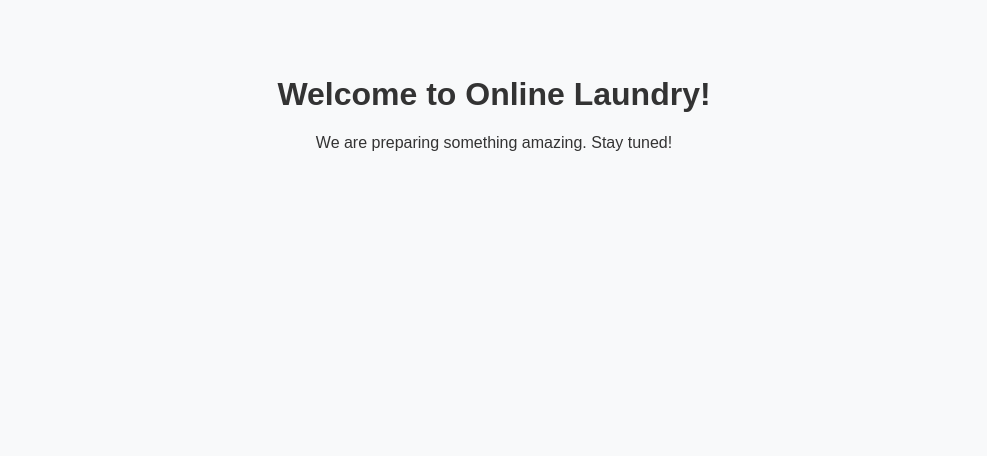
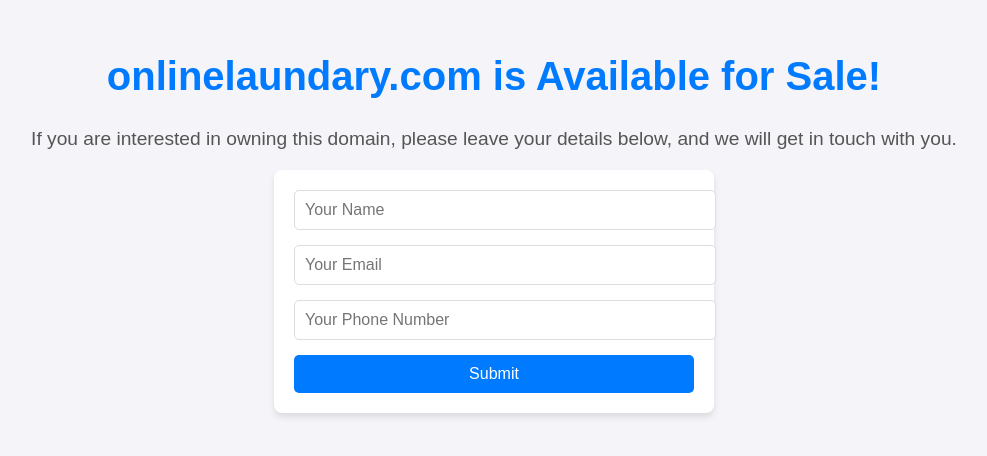
Before and after one commit to niranjan-bairwa/onlinelaundary, a plain HTML site: page index.html in a window 1280 px wide. Shown: the part 180-636 px from the top of the page, without its empty margins (146-1133 px from the left). Drawn offline with Linux system fonts and the light colour scheme.

Commit message:
Ready to sell

```diff
--- a/index.html
+++ b/index.html
@@ -4,26 +4,89 @@
 <head>
     <meta charset="UTF-8">
     <meta name="viewport" content="width=device-width, initial-scale=1.0">
-    <title>Welcome to Online Laundry</title>
+    <title>Domain for Sale - onlinelaundary.com</title>
     <style>
         body {
             font-family: Arial, sans-serif;
-            text-align: center;
-            background-color: #f8f9fa;
+            background-color: #f4f4f9;
             color: #333;
             margin: 0;
             padding: 0;
         }
 
+        .container {
+            display: flex;
+            flex-direction: column;
+            align-items: center;
+            justify-content: center;
+            height: 100vh;
+            text-align: center;
+        }
+
         h1 {
-            margin-top: 20%;
+            font-size: 2.5rem;
+            color: #007BFF;
+            margin-bottom: 10px;
+        }
+
+        p {
+            font-size: 1.2rem;
+            margin-bottom: 20px;
+            color: #555;
+        }
+
+        .form-container {
+            background-color: #fff;
+            padding: 20px;
+            border-radius: 8px;
+            box-shadow: 0 4px 6px rgba(0, 0, 0, 0.1);
+            width: 90%;
+            max-width: 400px;
+        }
+
+        .form-container input {
+            width: 100%;
+            padding: 10px;
+            margin-bottom: 15px;
+            border: 1px solid #ddd;
+            border-radius: 5px;
+            font-size: 1rem;
+        }
+
+        .form-container button {
+            width: 100%;
+            padding: 10px;
+            background-color: #007BFF;
+            border: none;
+            border-radius: 5px;
+            color: white;
+            font-size: 1rem;
+            cursor: pointer;
+        }
+
+        .form-container button:hover {
+            background-color: #0056b3;
         }
     </style>
 </head>
 
 <body>
-    <h1>Welcome to Online Laundry!</h1>
-    <p>We are preparing something amazing. Stay tuned!</p>
+    <div class="container">
+        <h1>onlinelaundary.com is Available for Sale!</h1>
+        <p>If you are interested in owning this domain, please leave your details below, and we will get in touch with you.</p>
+        <div class="form-container">
+            <form action="https://formsubmit.co/vnbairwa2002@gmail.com" method="POST">
+                <!-- Security features for FormSubmit -->
+                <input type="hidden" name="_captcha" value="false">
+                <input type="hidden" name="_next" value="https://onlinelaundary.com/thank-you">
+
+                <input type="text" name="name" placeholder="Your Name" required>
+                <input type="email" name="email" placeholder="Your Email" required>
+                <input type="tel" name="phone" placeholder="Your Phone Number" required>
+                <button type="submit">Submit</button>
+            </form>
+        </div>
+    </div>
 </body>
 
 </html>
```
